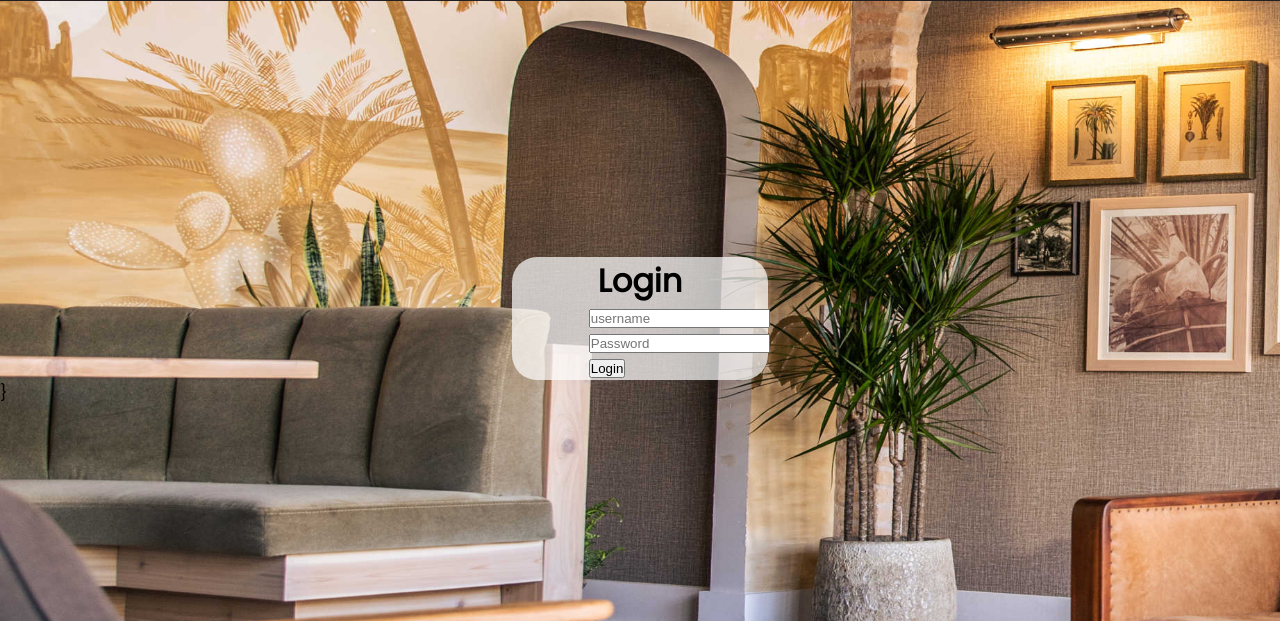
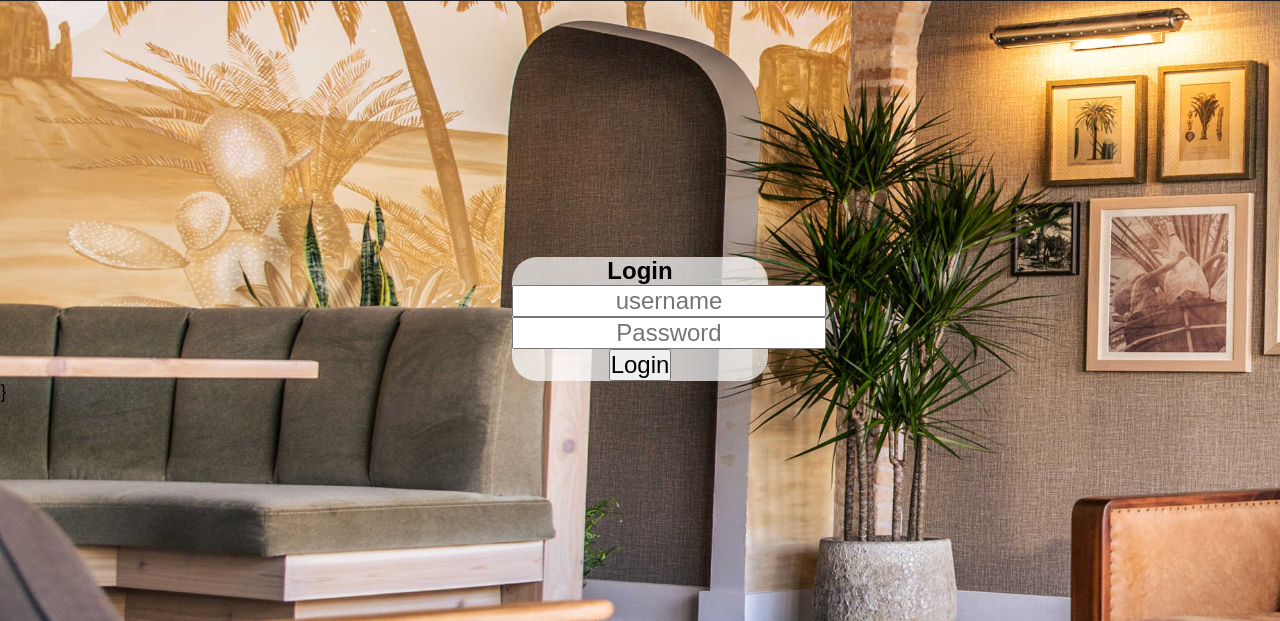
Before and after one commit to NickGray99/CSC599-Final-Project, a PHP site: page /login.php in a window 1280 px wide. Shown: the part 111-732 px from the top of the page. Run offline with PHP 8.4, Linux system fonts and the light colour scheme; data that the repository does not hold is empty.

Commit message:
sorry yall

```diff
--- a/workingfolder/login.php
+++ b/workingfolder/login.php
@@ -35,7 +35,7 @@ if($_SERVER["REQUEST_METHOD"] == "POST"){
     // Validate credentials
     if(empty($username_err) && empty($password_err)){
         // Prepare a select statement
-        $sql = "SELECT id, username, password FROM users WHERE username = ?";
+        $sql = "SELECT id, username, password FROM user WHERE username = ?";
 
         if($stmt = $mysqli->prepare($sql)){
             // Bind variables to the prepared statement as parameters
@@ -121,16 +121,16 @@ if($_SERVER["REQUEST_METHOD"] == "POST"){
 
   <!-- Login HTML Start -->
       <div class="form-holder">
-        <h1 id="login-header">Login</h1>
+        <h1 id="login-form">Login</h1>
 
         <form id="login-form" method="post" action="<?php echo htmlspecialchars($_SERVER["PHP_SELF"]); ?>">
-          <input type="text" name="username" id="username-field" placeholder="username"
+          <input id="login-form" type="text" name="username" placeholder="username"
             class="login-form-field <?php echo (!empty($username_err)) ? 'is-invalid' : ''; ?>" value="<?php echo $username; ?>">
             <span class="invalid-feedback"><?php echo $username_err; ?></span>
-          <input type="password" name="password" id="password-field" placeholder="Password" class="login-form-field
+          <input id="login-form" type="password" name="password" placeholder="Password" class="login-form-field
           <?php echo (!empty($password_err)) ? 'is-invalid' : ''; ?>">
             <span class="invalid-feedback"><?php echo $password_err; ?></span>
-          <input type="submit" value="Login" id="login-form-submit">
+          <input type="submit" value="Login" id="login-form">
         </form>
         </main>
       </div>
--- a/workingfolder/register.php
+++ b/workingfolder/register.php
@@ -18,7 +18,7 @@ if($_SERVER["REQUEST_METHOD"] == "POST"){
         $username_err = "Username can only contain letters, numbers, and underscores.";
     } else{
         // Prepare a select statement
-        $sql = "SELECT id FROM users WHERE username = ?";
+        $sql = "SELECT id FROM user WHERE username = ?";
 
         if($stmt = $mysqli->prepare($sql)){
             // Bind variables to the prepared statement as parameters
@@ -69,7 +69,7 @@ if($_SERVER["REQUEST_METHOD"] == "POST"){
     if(empty($username_err) && empty($password_err) && empty($confirm_password_err)){
 
         // Prepare an insert statement
-        $sql = "INSERT INTO users (username, password, first_name, last_name, store_location, admin_id) VALUES (?, ?, ?, ?, ?, ?)";
+        $sql = "INSERT INTO user (username, password, first_name, last_name, store_location, admin_id) VALUES (?, ?, ?, ?, ?, ?)";
 // EDIT HERE
         if($stmt = $mysqli->prepare($sql)){
             // Bind variables to the prepared statement as parameters
--- a/workingfolder/style.css
+++ b/workingfolder/style.css
@@ -64,10 +64,10 @@ li:hover {
 }
 
 #login-form {
-	display: block;
-	margin-left: auto;
-	margin-right: auto;
-	width: 40%;
+	text-align: center;
+	font-family: Arial, Helvetica, sans-serif;
+	font-size: x-large;
+	color: rgb(0, 0, 0);
 }
 
 #promptText {
```
Also changed, not shown: workingfolder/Prompts.php (+19 -0 lines).
